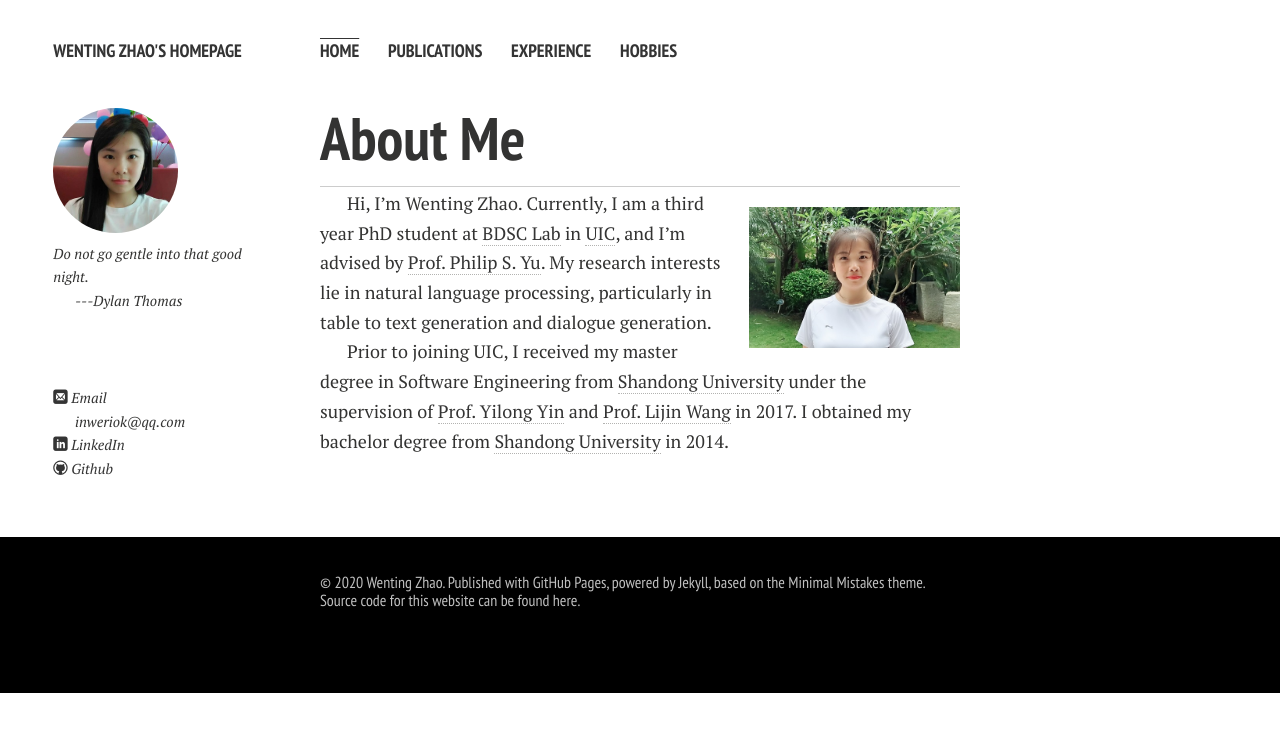
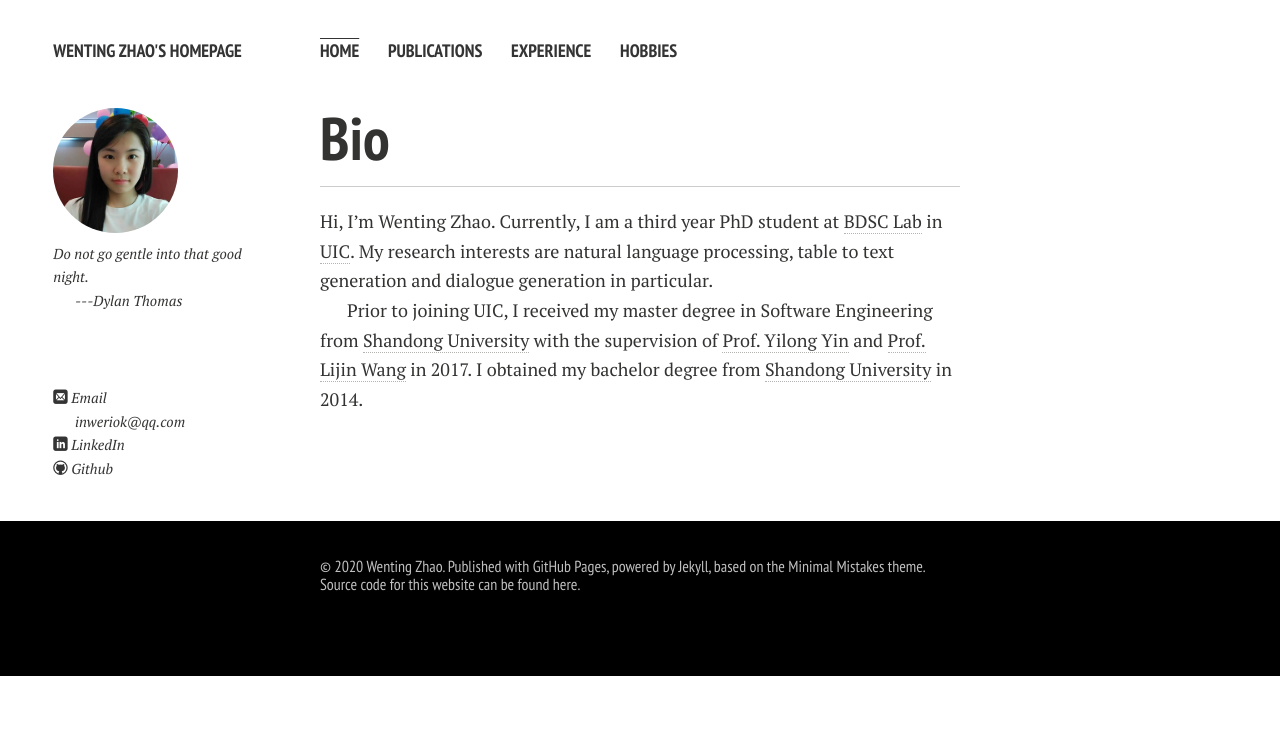
Before and after one commit to wentinghome/wentinghome.github.io, a Jekyll site: the page built from index.md, in a window 1280 px wide. Shown: the top 732 px of the page. Built offline with Jekyll 4.4.1, drawn with Linux system fonts in a browser that asks for light colours; nearby versions of some CDN libraries; our own code applies the rules of GitHub Pages for plain Markdown files.

Commit message:
Update index.md

```diff
--- a/index.md
+++ b/index.md
@@ -2,13 +2,12 @@
 layout: page
 ---
 
-# About Me
-________________________________________________________________________________
-<img src="/images/wentingzhao1.jpg" class="floatpic" width="100" height="100">
+# Bio
+____________________________________________________________
 
-Hi, I'm Wenting Zhao. Currently, I am a third year PhD student at [BDSC Lab][BDSC Lab] in [UIC][UIC], and I'm advised by [Prof. Philip S. Yu][Prof. Philip S. Yu]. My research interests lie in natural language processing, particularly in table to text generation and dialogue generation.
+Hi, I'm Wenting Zhao. Currently, I am a third year PhD student at [BDSC Lab][BDSC Lab] in [UIC][UIC]. My research interests are natural language processing, table to text generation and dialogue generation in particular.
 
-Prior to joining UIC, I received my master degree in Software Engineering from [Shandong University][Shandong University] under the supervision of [Prof. Yilong Yin] and [Prof. Lijin Wang] in 2017. I obtained my bachelor degree from [Shandong University][Shandong University] in 2014.
+Prior to joining UIC, I received my master degree in Software Engineering from [Shandong University][Shandong University] with the supervision of [Prof. Yilong Yin] and [Prof. Lijin Wang] in 2017. I obtained my bachelor degree from [Shandong University][Shandong University] in 2014.
 
 
 [BDSC Lab]: https://bdsc.lab.uic.edu/
```
